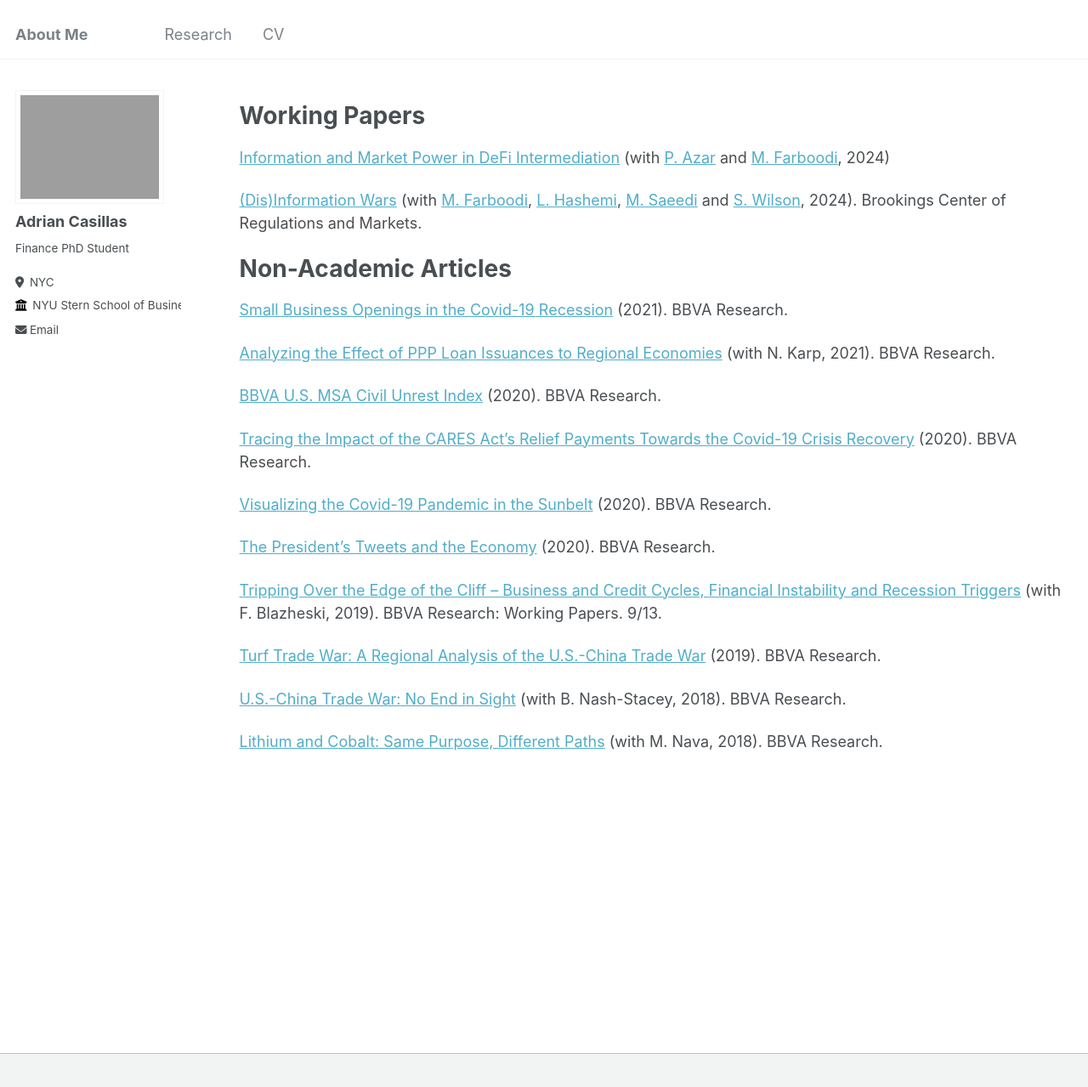
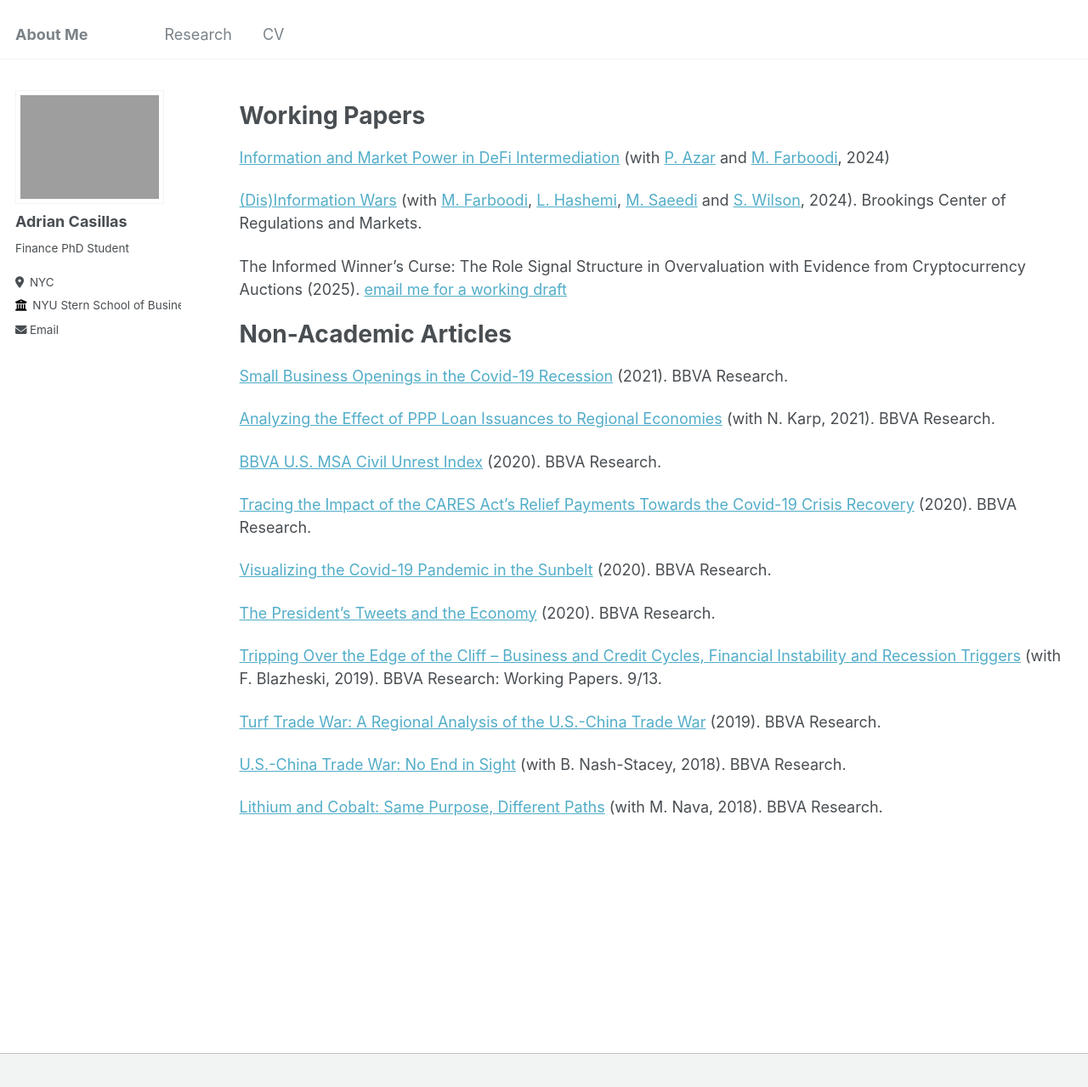
Before and after one commit to Adrian-Casillas/adrian-casillas.github.io, a Jekyll site: the page built from _pages/publications.md, in a window 1280 px wide and 1312 px high. Shown: the top 1279 px of the window at 85% size. Built offline with Jekyll 4.4.1, drawn with Linux system fonts in a browser that asks for light colours.

Commit message:
Update publications.md

```diff
--- a/_pages/publications.md
+++ b/_pages/publications.md
@@ -13,9 +13,11 @@ author_profile: true
 
 # Working Papers
 
-[Information and Market Power in DeFi Intermediation](https://www.newyorkfed.org/medialibrary/media/research/staff_reports/sr1102.pdf?sc_lang=en) (with [P. Azar](https://www.newyorkfed.org/research/economists/Azar) and [M. Farboodi](https://sites.google.com/site/maryamfarboodi/home), 2024)
+[Information and Market Power in DeFi Intermediation](https://www.nber.org/system/files/working_papers/w32949/w32949.pdf) (with [P. Azar](https://www.newyorkfed.org/research/economists/Azar) and [M. Farboodi](https://sites.google.com/site/maryamfarboodi/home), 2024)
 
-[(Dis)Information Wars](https://www.brookings.edu/wp-content/uploads/2024/02/Disinformation-wars.pdf) (with [M. Farboodi](https://sites.google.com/site/maryamfarboodi/home), [L. Hashemi](https://scholar.google.com/citations?user=pH199JIAAAAJ&hl=en), [M. Saeedi](https://scholar.google.com/citations?user=5qWawgkAAAAJ&hl=en) and [S. Wilson](https://scholar.google.com/citations?user=R4ICpa0AAAAJ&hl=en), 2024). Brookings Center of Regulations and Markets.
+[(Dis)Information Wars](https://www.nber.org/system/files/working_papers/w32896/w32896.pdf) (with [M. Farboodi](https://sites.google.com/site/maryamfarboodi/home), [L. Hashemi](https://scholar.google.com/citations?user=pH199JIAAAAJ&hl=en), [M. Saeedi](https://scholar.google.com/citations?user=5qWawgkAAAAJ&hl=en) and [S. Wilson](https://scholar.google.com/citations?user=R4ICpa0AAAAJ&hl=en), 2024). Brookings Center of Regulations and Markets.
+
+The Informed Winner's Curse: The Role Signal Structure in Overvaluation with Evidence from Cryptocurrency Auctions (2025). [email me for a working draft](mailto:adriancasillas@nyu.edu)
 
 # Non-Academic Articles
 
```
